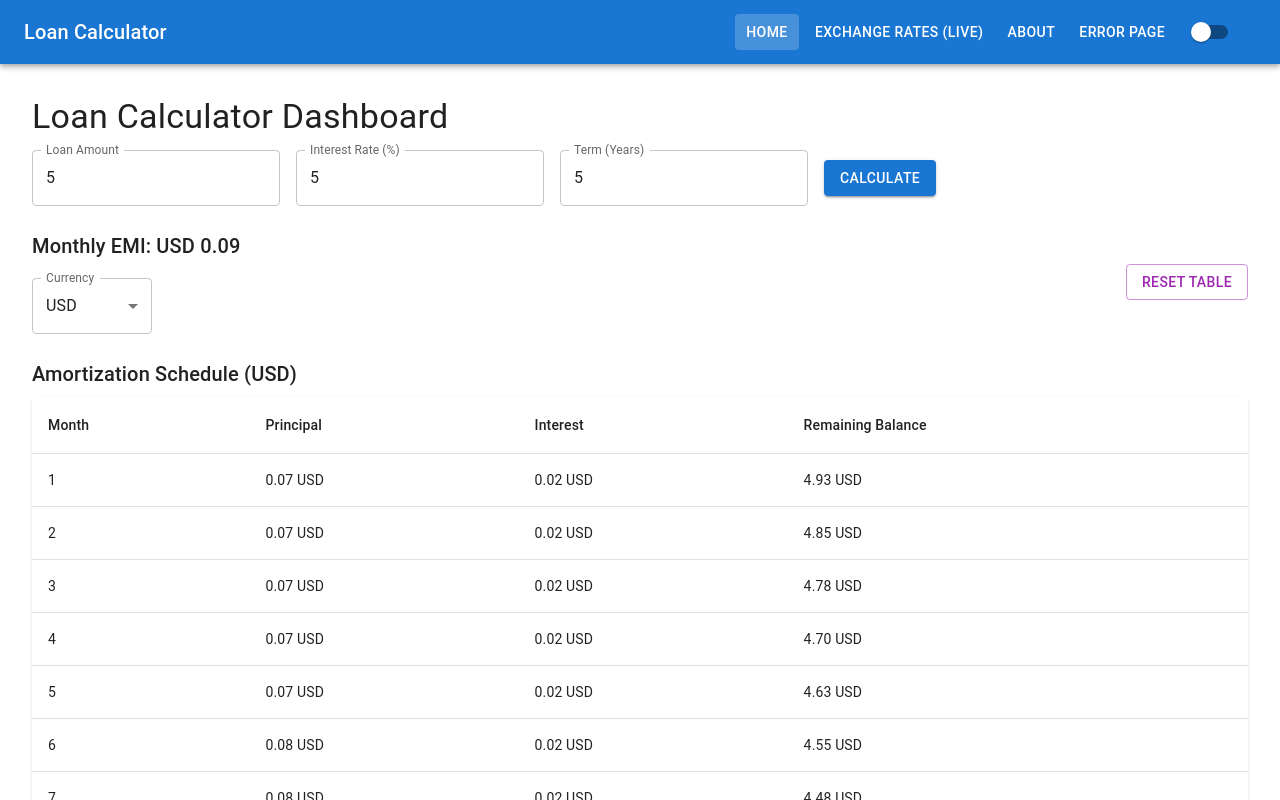
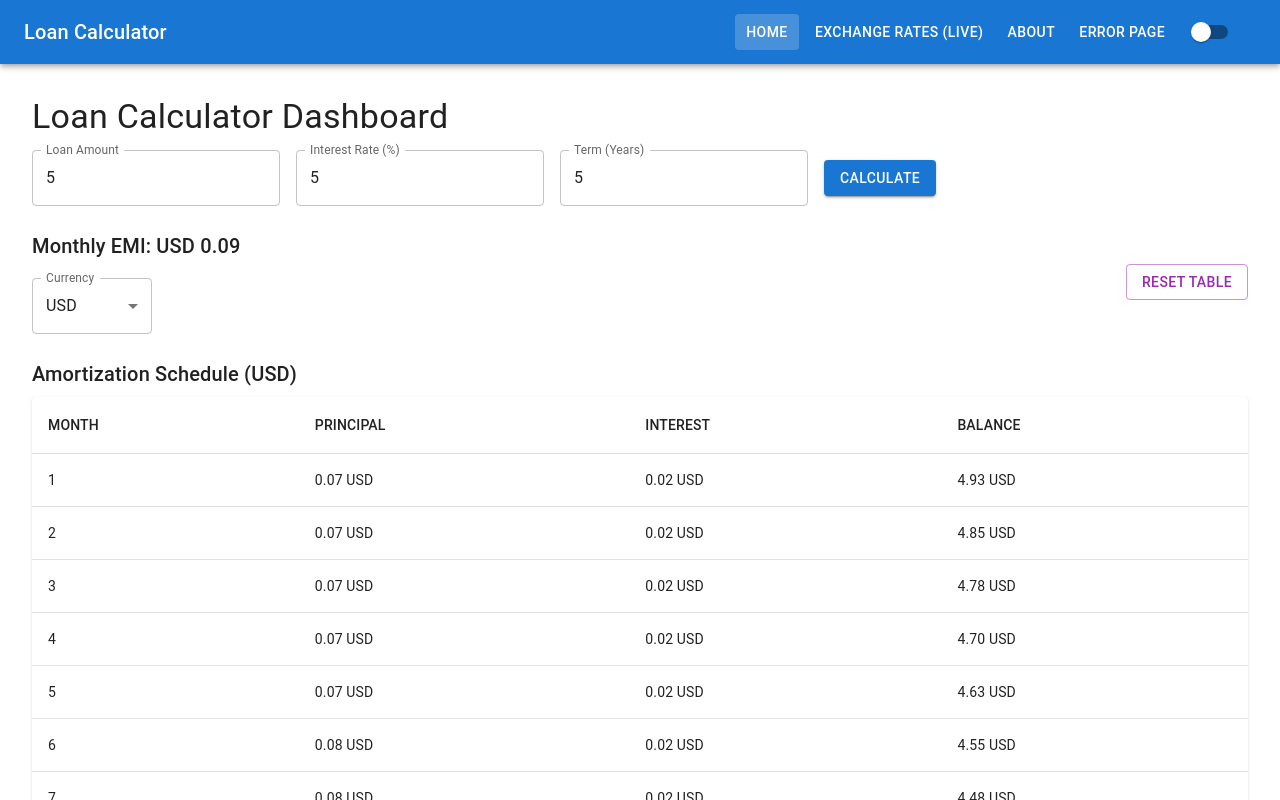
Before and after one commit to rishigovind-tech/Loan-Calculator, a React (Vite) app: page / in a window 1280 px wide. Both pictures are taken after typing "5", "5", "5" into the empty fields and a click on the button "CALCULATE". Shown: the top 800 px of the page. Built offline with nearby package versions, Linux system fonts and the light colour scheme.

Commit message:
dashboard completed

```diff
--- a/src/components/Dashboard.jsx
+++ b/src/components/Dashboard.jsx
@@ -158,10 +158,10 @@ const Dashboard = () => {
             <Table>
               <TableHead>
                 <TableRow>
-                  <TableCell>Month</TableCell>
-                  <TableCell>Principal</TableCell>
-                  <TableCell>Interest</TableCell>
-                  <TableCell>Remaining Balance</TableCell>
+                  <TableCell>MONTH</TableCell>
+                  <TableCell>PRINCIPAL</TableCell>
+                  <TableCell>INTEREST</TableCell>
+                  <TableCell>BALANCE</TableCell>
                 </TableRow>
               </TableHead>
               <TableBody>
```
